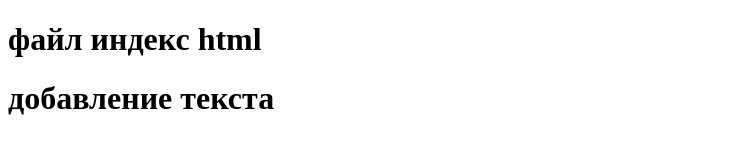
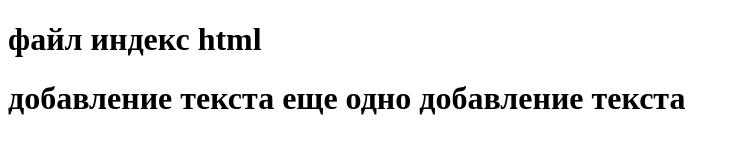
Before and after one commit to Times42/4_gitNew, a plain HTML site: page html.html in a window 1280 px wide. Shown: the whole page, without its empty margins (0-740 px from the left). Drawn offline with Linux system fonts and the light colour scheme.

Commit message:
Добавление нового текста

```diff
--- a/html.html
+++ b/html.html
@@ -8,5 +8,6 @@
   <body>
     <h1>файл индекс html<h1>
     добавление текста
+    еще одно добавление текста
   </body>
 </html>
```
